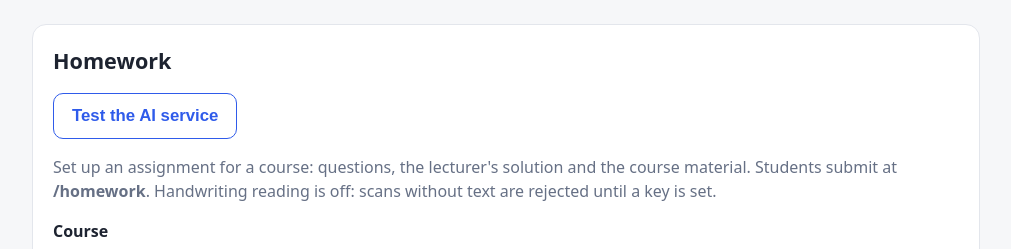
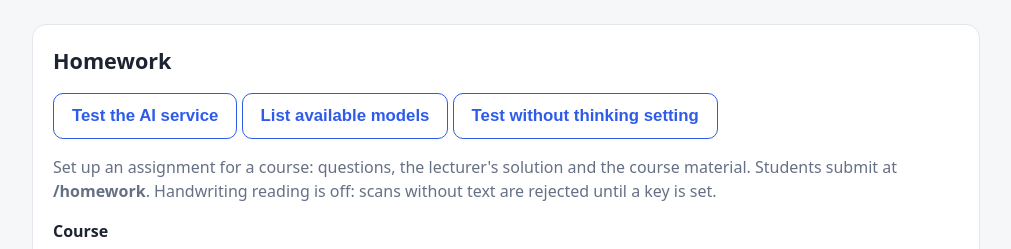
Before and after one commit to maayancohen-coder/smart-classroom-toolkit, a Flask app: template src/templates/lecturer_homework.html in a window 1280 px wide. Shown: the part 55-304 px from the top of the page, without its empty margins (134-1145 px from the left). Run offline with Flask 3, Linux system fonts and the light colour scheme; the template is opened without the code that fills it, so the values that code supplies are empty.

Commit message:
Add model list and thinking toggle to AI test

```diff
--- a/src/app.py
+++ b/src/app.py
@@ -22,7 +22,7 @@ from attendance.terms import DEFAULT_TERMS
 from attendance.courses import Catalog
 from attendance.notes import NoteBoard, TooFast
 from attendance.summary import summarize
-from attendance.handwriting import HandwritingError, build_transcriber
+from attendance.handwriting import GeminiTranscriber, HandwritingError, build_transcriber
 from attendance.homework import (MIN_PEERS_FOR_STUDENTS, HomeworkStore, Submission, build_report, build_common_mistakes_prompt, build_review_prompt,
                                  class_similarity, content_check)
 from attendance.transcript import Segment, assemble_lecturer_transcript, correct_transcript, parse_glossary
@@ -704,17 +704,27 @@ def create_app(config: type[Config] = Config, roster: Roster | None = None) -> F
 
     @app.get("/api/ai-status")
     def api_ai_status():
-        """Lecturer: a one-line live test of the AI service (key, model, answer time, exact error)."""
+        """Lecturer: a live test of the AI service. Optional ?model=...&thinking=low|off to try another setting."""
         require_lecturer()
         reader = app.extensions["transcriber"]
         if reader is None:
             return jsonify(ok=False, error="No key: GEMINI_API_KEY is not set on the server")
+        model = (request.args.get("model") or "").strip()
+        if reader.name == "gemini" and (model or request.args.get("thinking")):
+            thinking = "" if request.args.get("thinking") == "off" else (request.args.get("thinking") or reader.thinking)
+            reader = GeminiTranscriber(reader.api_key, model or reader.model, 30.0, thinking)
+        info = {"service": reader.name, "model": getattr(reader, "model", ""), "thinking": getattr(reader, "thinking", "")}
+        if hasattr(reader, "list_models") and request.args.get("models"):
+            try:
+                return jsonify(ok=True, models=reader.list_models(), **info)
+            except HandwritingError as exc:
+                return jsonify(ok=False, error=str(exc), **info)
         started = time.time()
         try:
             answer = reader.complete("Reply with the single word OK.")
-            return jsonify(ok=True, service=reader.name, model=getattr(reader, "model", ""), seconds=round(time.time() - started, 1), answer=answer[:40])
+            return jsonify(ok=True, seconds=round(time.time() - started, 1), answer=answer[:40], **info)
         except HandwritingError as exc:
-            return jsonify(ok=False, service=reader.name, model=getattr(reader, "model", ""), seconds=round(time.time() - started, 1), error=str(exc))
+            return jsonify(ok=False, seconds=round(time.time() - started, 1), error=str(exc), **info)
 
     @app.post("/api/homework/<assignment_id>/review/<student_id>")
     def api_homework_review(assignment_id, student_id):
--- a/src/attendance/config.py
+++ b/src/attendance/config.py
@@ -51,6 +51,7 @@ class Config:
     # Free alternative: Google Gemini. Create a key in Google AI Studio and check the current model name there.
     GEMINI_API_KEY = os.environ.get("GEMINI_API_KEY", "")
     GEMINI_MODEL = os.environ.get("GEMINI_MODEL", "gemini-3.8-flash")
+    GEMINI_THINKING = os.environ.get("GEMINI_THINKING", "low")      # "low" or "" (empty = do not send a thinking setting)
     # Counting a crowded photo can take a while with a "thinking" model.
     COUNTER_TIMEOUT_SECONDS = float(os.environ.get("COUNTER_TIMEOUT_SECONDS", 110))
 
--- a/src/attendance/handwriting.py
+++ b/src/attendance/handwriting.py
@@ -58,12 +58,20 @@ def _call(request: urllib.request.Request, timeout: float, waits: tuple = RETRY_
 class GeminiTranscriber(Transcriber):
     name = "gemini"
 
-    def __init__(self, api_key: str, model: str, timeout: float = 110.0):
-        self.api_key, self.model, self.timeout = api_key, model, timeout
+    def __init__(self, api_key: str, model: str, timeout: float = 110.0, thinking: str = "low"):
+        self.api_key, self.model, self.timeout, self.thinking = api_key, model, timeout, thinking
+
+    def list_models(self) -> list[str]:
+        """Names of the models this key may call with generateContent (a live check that a model name exists)."""
+        request = urllib.request.Request("https://generativelanguage.googleapis.com/v1beta/models?pageSize=200",
+                                         headers={"x-goog-api-key": self.api_key})
+        payload = _call(request, 20.0, waits=())
+        return sorted(m["name"].split("/", 1)[-1] for m in payload.get("models", [])
+                      if "generateContent" in m.get("supportedGenerationMethods", []))
 
     def transcribe(self, data: bytes, mime: str) -> str:
         generation = {"temperature": 0}
-        if self.model.startswith("gemini-3"):
+        if self.thinking and self.model.startswith("gemini-3"):
             generation["thinkingConfig"] = {"thinkingLevel": "low"}   # reading text needs no long reasoning
         body = json.dumps({"contents": [{"parts": [
             {"inline_data": {"mime_type": mime, "data": base64.b64encode(data).decode("ascii")}},
@@ -78,7 +86,7 @@ class GeminiTranscriber(Transcriber):
 
     def complete(self, prompt: str) -> str:
         generation = {"temperature": 0.2}
-        if self.model.startswith("gemini-3"):
+        if self.thinking and self.model.startswith("gemini-3"):
             generation["thinkingConfig"] = {"thinkingLevel": "low"}
         body = json.dumps({"contents": [{"parts": [{"text": prompt}]}], "generationConfig": generation}).encode("utf-8")
         url = f"https://generativelanguage.googleapis.com/v1beta/models/{self.model}:generateContent"
@@ -121,7 +129,7 @@ ClaudeTranscriber.complete = _claude_complete
 
 def build_transcriber(config) -> Transcriber | None:
     if config.GEMINI_API_KEY:
-        return GeminiTranscriber(config.GEMINI_API_KEY, config.GEMINI_MODEL, config.COUNTER_TIMEOUT_SECONDS)
+        return GeminiTranscriber(config.GEMINI_API_KEY, config.GEMINI_MODEL, config.COUNTER_TIMEOUT_SECONDS, config.GEMINI_THINKING)
     if config.ANTHROPIC_API_KEY:
         return ClaudeTranscriber(config.ANTHROPIC_API_KEY, config.COUNTER_MODEL, config.COUNTER_TIMEOUT_SECONDS)
     return None
--- a/src/templates/lecturer_homework.html
+++ b/src/templates/lecturer_homework.html
@@ -19,7 +19,9 @@
 <div class="page">
   <div class="card">
     <h1>Homework</h1>
-    <p><button class="secondary" type="button" onclick="aiStatus()">Test the AI service</button> <span id="aiStatus" class="muted"></span></p>
+    <p><button class="secondary" type="button" onclick="aiStatus()">Test the AI service</button>
+      <button class="secondary" type="button" onclick="aiStatus('models=1')">List available models</button>
+      <button class="secondary" type="button" onclick="aiStatus('thinking=off')">Test without thinking setting</button> <span id="aiStatus" class="muted"></span></p>
     <p class="muted">Set up an assignment for a course: questions, the lecturer's solution and the course material. Students submit at <b>/homework</b>.
       {% if reader %}Handwriting reading is on ({{ reader }}).{% else %}Handwriting reading is off: scans without text are rejected until a key is set.{% endif %}</p>
     <label for="course">Course</label>
@@ -77,9 +79,10 @@ async function load() {
         <button class="secondary" style="margin-top:10px" onclick="bulk('${a.id}')">Import</button> <span id="bu_${a.id}"></span>
       </details></div>`).join("") : "No assignments yet";
 }
-async function aiStatus() {
+async function aiStatus(query = "") {
   $("aiStatus").textContent = "Testing…";
-  const d = await (await fetch("/api/ai-status")).json().catch(() => ({ ok: false, error: "No response from the server" }));
+  const d = await (await fetch("/api/ai-status?" + query)).json().catch(() => ({ ok: false, error: "No response from the server" }));
+  if (d.models) { $("aiStatus").textContent = d.models.join(", "); return; }
   $("aiStatus").textContent = d.ok ? `OK · ${d.service} · ${d.model} · ${d.seconds}s` : `FAILED · ${d.model || ""} · ${d.seconds ?? ""}s · ${d.error}`;
 }
 async function bulk(id) {
```
